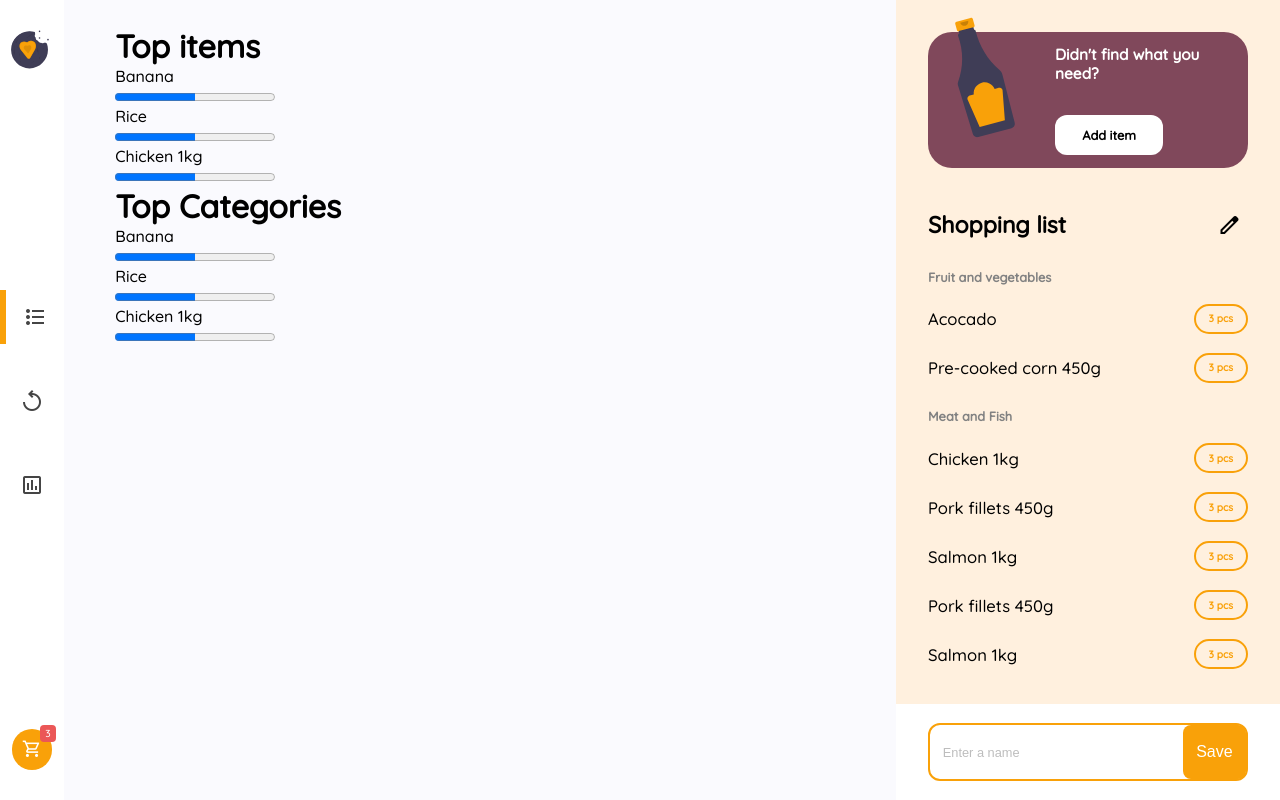
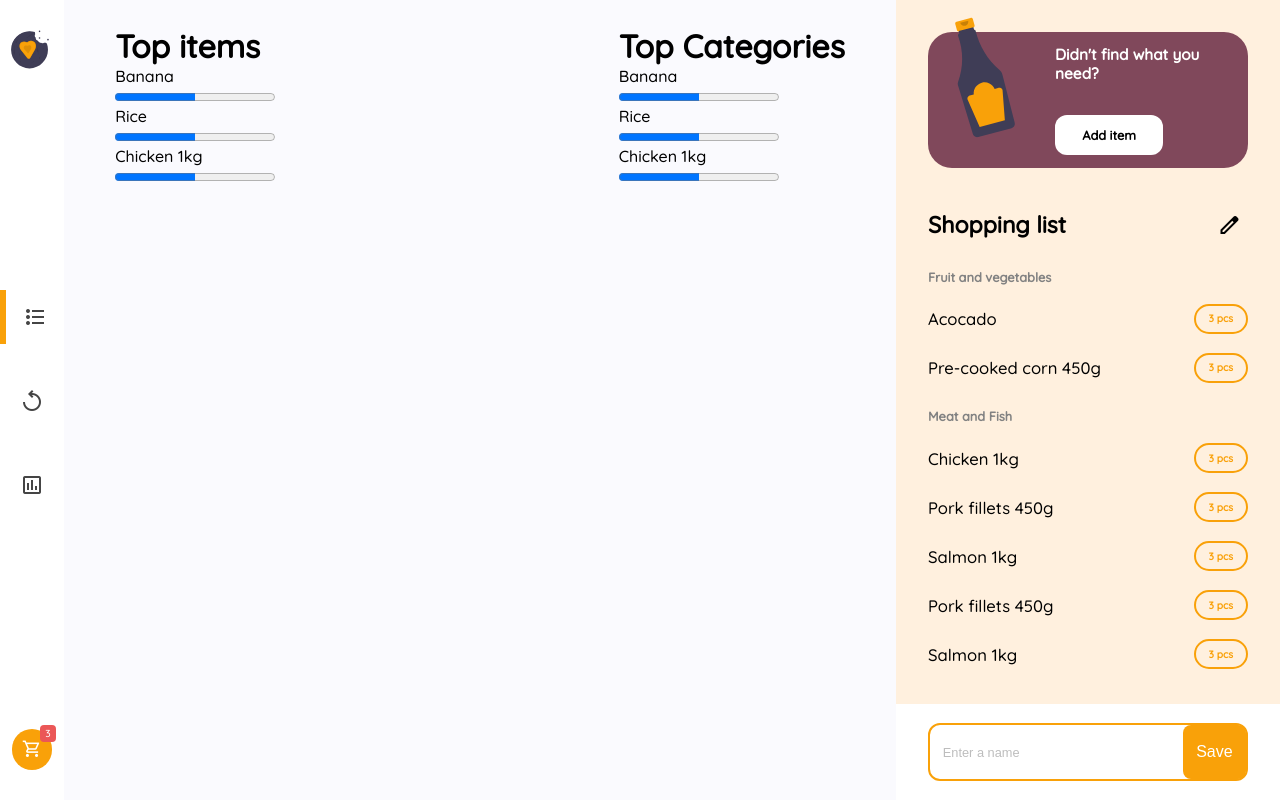
Before and after one commit to christiandionisio/shoppingify, a React (Create React App) app: page / in a window 1280 px wide. Built offline with nearby package versions, Linux system fonts and the light colour scheme.

Commit message:
StatisticsTab css added

```diff
--- a/src/components/tabs/StatisticsTab.tsx
+++ b/src/components/tabs/StatisticsTab.tsx
@@ -1,5 +1,5 @@
 import { StatisticsProgressElementList } from "../ui/StatisticsProgressElementList"
-
+import '../../styles/components/tabs/StatisticsTab.css'
 
 export const StatisticsTab = () => {
   return (
--- /dev/null
+++ b/src/styles/components/tabs/StatisticsTab.css
@@ -0,0 +1,10 @@
+.statistics-tab {
+    display: flex;
+    flex-direction: column;
+}
+
+.percentage-elements-view {
+    display: flex;
+    flex-direction: row;
+    justify-content: space-between;
+}
```
